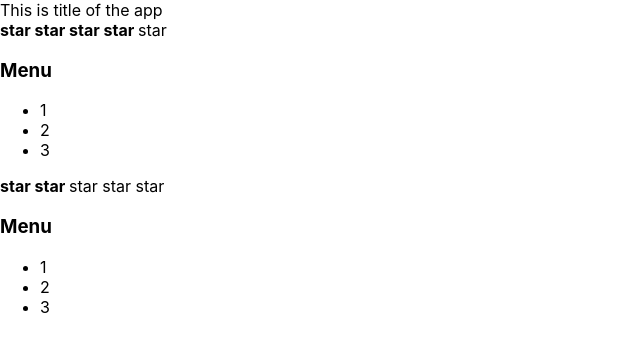
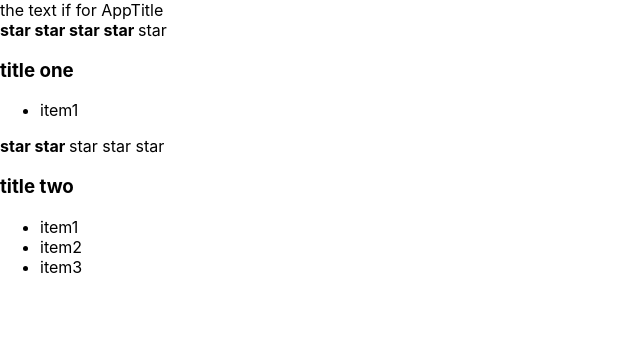
Before and after one commit to Botabay/intro_01, a React (Create React App) app: page / in a window 1280 px wide. Shown: the top 352 px of the page, without its empty margins (0-640 px from the left). Built offline with nearby package versions, Linux system fonts and the light colour scheme.

Commit message:
topics of "of 03-reactTS-KabzdaKakProsto, homework

```diff
--- a/src/App.tsx
+++ b/src/App.tsx
@@ -5,11 +5,11 @@ import {AppTitle} from "./components/AppTitle/AppTitle";
 function App() {
     return (
         <div className="App">
-            <AppTitle/>
+            <AppTitle text='the text if for AppTitle'/>
             <Rating starCount={4}/>
-            <Accordion/>
+            <Accordion title='title one' itemsCount={1}/>
             <Rating starCount={2}/>
-            <Accordion/>
+            <Accordion title='title two' itemsCount={3}/>
         </div>
     ) ;
 }
--- a/src/components/Accordion/Accordion.tsx
+++ b/src/components/Accordion/Accordion.tsx
@@ -1,11 +1,11 @@
 import {AccordionTitle} from "./AccordionTitle";
 import {AccordionBody} from "./AccordionBody";
 
-export function Accordion() {
+export function Accordion({title='menu', itemsCount = 1}) {
     return (
         <div>
-            <AccordionTitle/>
-            <AccordionBody/>
+            <AccordionTitle title={title}/>
+            <AccordionBody itemsCount={itemsCount}/>
         </div>
     )
 }
--- a/src/components/Accordion/AccordionBody.tsx
+++ b/src/components/Accordion/AccordionBody.tsx
@@ -1,9 +1,11 @@
-export function AccordionBody() {
+export function AccordionBody({itemsCount = 1}) {
+    const arr: string[]=[];
+    for (let i=1; i<=itemsCount; i++){
+        arr.push('item'+i);
+    }
     return (
         <ul>
-            <li>1</li>
-            <li>2</li>
-            <li>3</li>
+            {arr.map((el,index)=><li key={index}>{el}</li>)}
         </ul>
     )
 }
--- a/src/components/Accordion/AccordionTitle.tsx
+++ b/src/components/Accordion/AccordionTitle.tsx
@@ -1,9 +1,5 @@
-export function AccordionTitle() {
-    //console.log('AccordionTitle is rendered')//tool for debugging
-    //debugger; //tool for debugging
+export function AccordionTitle({title='menu'}) {
     return (
-        <h3>
-            Menu
-        </h3>
+        <h3>{title}</h3>
     )
 }
--- a/src/components/AppTitle/AppTitle.tsx
+++ b/src/components/AppTitle/AppTitle.tsx
@@ -1,5 +1,5 @@
-export function AppTitle() {
+export function AppTitle({text='text'}) {
     return (
-        <>This is title of the app</>
+        <>{text}</>
     )
 }
```
